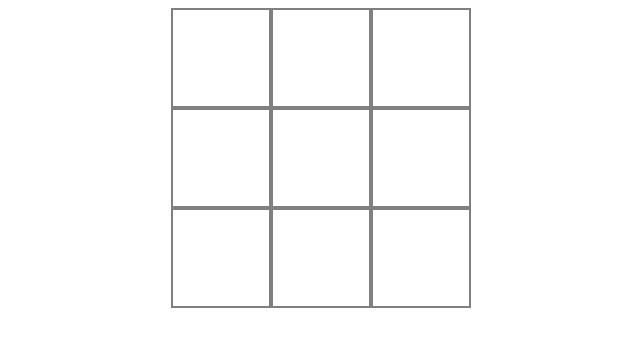
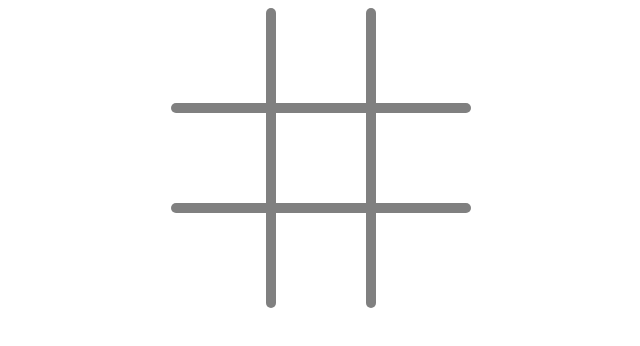
Before and after one commit to fogelkuba/warsawjs-workshop-15-tictactoe, a plain HTML site: page index.html in a window 1280 px wide. Shown: the whole page, without its empty margins (319-959 px from the left). Drawn offline with Linux system fonts and the light colour scheme.

Commit message:
move to pages

```diff
--- a/game.css
+++ b/game.css
@@ -7,13 +7,36 @@
 	width: 300px;
 	margin: 0 auto;
 	font-size: 0;
+    position: relative;
+}
+.board:before{
+    content: '';
+    position: absolute;
+    top: 95px;
+    left: 0;
+    width: 100%;
+    height: 10px;
+    background: grey;
+    border-radius: 5px;
+    box-shadow: 0 100px 0 grey;
+}
+.board:after{
+    content: '';
+    position: absolute;
+    left: 95px;
+    top: 0;
+    height: 100%;
+    width: 10px;
+    background: grey;
+    border-radius: 5px;
+    box-shadow: 100px 0 0 grey;
 }
 
 .board div {
 	height: 100px;
 	width: 100px;
 	display: inline-block;
-	border: 2px solid grey;
+	/* border: 2px solid grey; */
 }
 
 .x {
--- a/game.js
+++ b/game.js
@@ -16,6 +16,7 @@ document.addEventListener('DOMContentLoaded', function() {
         fields.forEach(field => {
             field.addEventListener('click', fieldClickHandler)
         })
+        fields.forEach( field => field.removeAttribute('class'));
     };
 
     function fieldClickHandler() {
```
